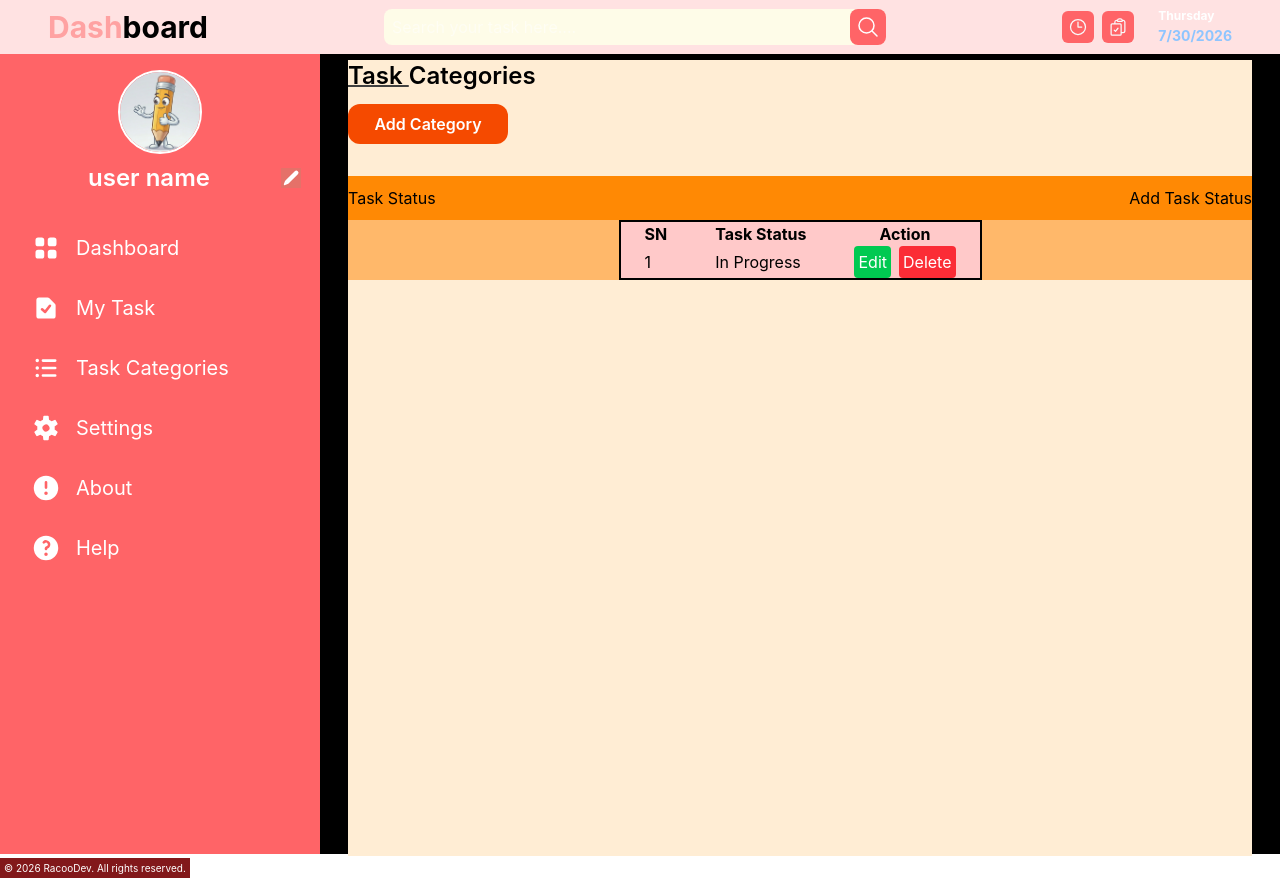
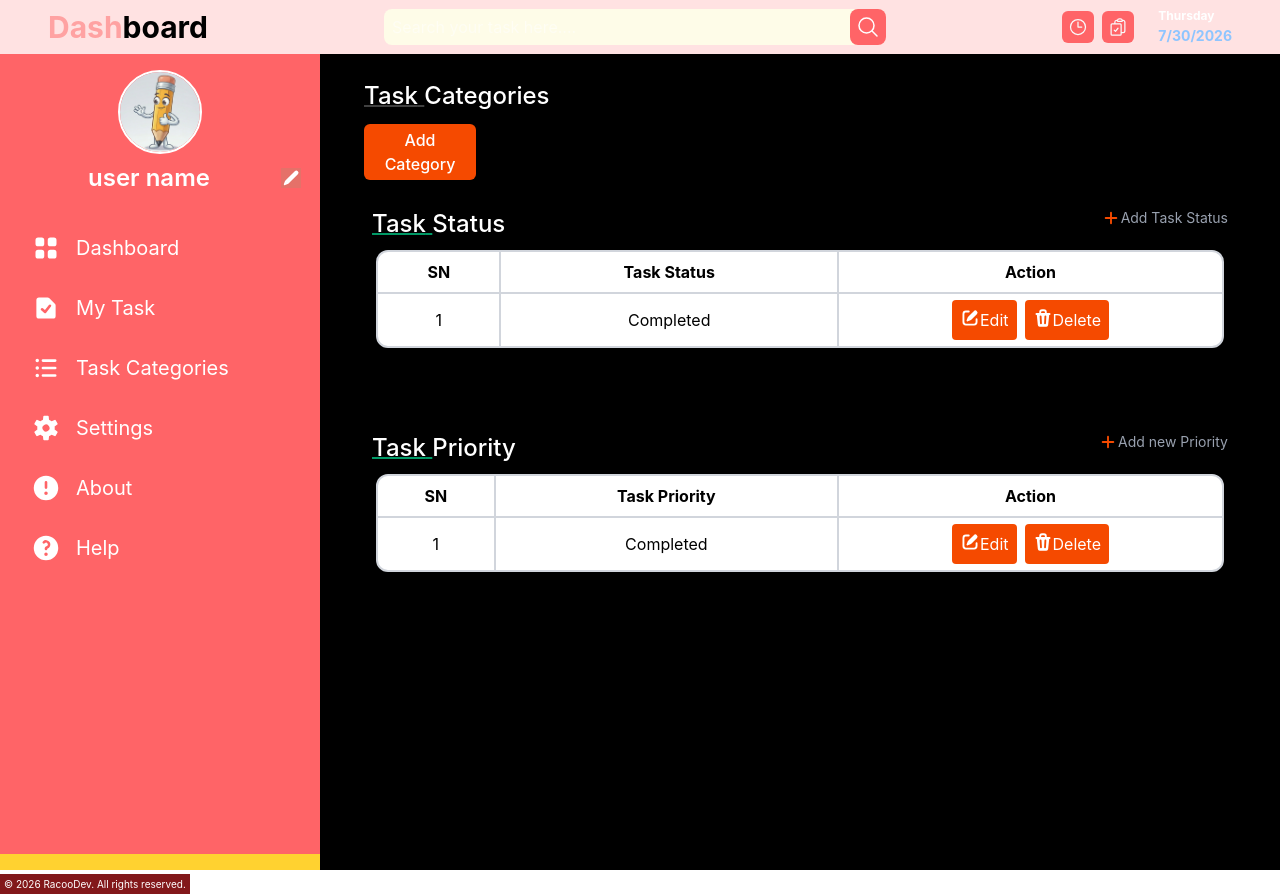
Before and after one commit to karinatuyuc/my-todo-list-React, a React (Vite) app: page / in a window 1280 px wide. Both pictures are taken after a click on the item "Task Categories". Built offline with nearby package versions, Linux system fonts and the light colour scheme.

Commit message:
style: add UI styling for TaskCategories components

```diff
--- a/src/componentes/TaskCategories.jsx
+++ b/src/componentes/TaskCategories.jsx
@@ -1,59 +1,127 @@
-import { DocumentArrowUpIcon } from "@heroicons/react/16/solid";
+import {
+  DocumentArrowUpIcon,
+  PlusIcon,
+  TrashIcon,
+  PencilSquareIcon,
+} from "@heroicons/react/16/solid";
 
-
-export function TaskStatus(){
+export function TaskStatus() { {/**Hijo */}
   return (
     <>
-        <table className="bg-red-200 border-2 rounded-sm">
-            <thead>
-                <tr className="px-2">
-                    <th className="px-6">SN</th>
-                    <th className="px-6">Task Status</th>
-                    <th className="px-6">Action</th>
+      <div className=" bg-white flex justify-center items-center mx-1 rounded-xl border-2 border-gray-300">
+        <table className="w-full text-center text-black">
+          <tr className="">
+            <th className="p-2 border-r-2 border-gray-300">SN</th>
+            <th className="p-2 border-l-2 border-gray-300">Task Status</th>
+            <th className="p-2 border-l-2 border-gray-300">Action</th>
           </tr>
-            </thead>
+          <tr className="border-t-2 border-gray-300">
+            <td className="border-r-2 border-gray-300">1</td>
+            <td className="border-r-2 border-gray-300">Completed</td>
 
-            <tbody>
-                <tr>
-                    <td className="px-6">1</td>
-                    <td className="px-6">In Progress</td>
-                    <td className="px-6">
-                        <button className="bg-green-500 text-white p-1 rounded">Edit</button>
-                        <button className="bg-red-500 text-white p-1 rounded ml-2">Delete</button>
+            <td className="text-black w-1/12 p-1.5 lg:w-96">
+              <div className="gap-2 flex justify-items-center justify-center text-white text-center">
+                <button className="bg-orange-600 flex p-1 rounded-sm lg:p-2">
+                  <PencilSquareIcon className="w-5 h-5" />
+                  Edit
+                </button>
+                <button className="bg-orange-600 flex p-1 rounded-sm lg:p-2">
+                  <TrashIcon className="w-5 h-5" />
+                  Delete
+                </button>
+              </div>
             </td>
           </tr>
-            </tbody>
-
-
         </table>
+      </div>
     </>
-    )
+  );
 }
 
+{/**Hijo */}
+export function TaskPriority() {
+  return (
+    <>
+      <div className=" bg-white flex justify-center items-center mx-1 rounded-xl border-2 border-gray-300">
+        <table className="w-full text-center text-black">
+          <tr className="">
+            <th className="p-2 border-r-2 border-gray-300">SN</th>
+            <th className="p-2 border-l-2 border-gray-300">Task Priority</th>
+            <th className="p-2 border-l-2 border-gray-300">Action</th>
+          </tr>
+          <tr className="border-t-2 border-gray-300">
+            <td className="border-r-2 border-gray-300">1</td>
+            <td className="border-r-2 border-gray-300">Completed</td>
+
+            <td className="text-black w-1/12 p-1.5 lg:w-96">
+              <div className="gap-2 flex justify-items-center justify-center text-white text-center">
+                <button className="bg-orange-600 flex p-1 rounded-sm lg:p-2">
+                  <PencilSquareIcon className="w-5 h-5" />
+                  Edit
+                </button>
+                <button className="bg-orange-600 flex p-1 rounded-sm lg:p-2">
+                  <TrashIcon className="w-5 h-5" />
+                  Delete
+                </button>
+              </div>
+            </td>
+          </tr>
+        </table>
+      </div>
+    </>
+  );
+}
+
+{/**Padre */}
 export function TaskCategories() {
   return (
     <>
-      <div className="bg-orange-100 h-full m-1 text-black">
-
-
-        <div className=" font-semibold flex flex-col gap-3 mb-8">
-          <div className="text-2xl">
+      <div className=" h-screen m-1 mt-2 text-white lg:p-4">
+        <div className=" font-medium flex flex-col gap-3 mb-8 lg:mb-0">
+          <div className="text-3xl lg:text-2xl">
             <span className="underline decoration-neutral-700 decoration-2">
-              Task {" "}
+              Task{" "}
             </span>
             Categories
           </div>
-          <button className="bg-orange-600 rounded-xl w-40 p-2 text-white">Add Category</button>
+          <button className="bg-orange-600 rounded-md w-32 p-2 text-white lg:p-1 lg:w-28">
+            Add Category
+          </button>
         </div>
 
-        <div className="bg-orange-400">
-          <div className="flex justify-between py-2.5">
-            <span>Task Status</span>
-            <button>Add Task Status</button>
+        <div className="min-h-[80vh] rounded-md p-2 lg:min-h-[70vh]">
+          <div className="py-2.5 mb-16">
+            <div className="flex justify-between py-2.5 text-2xl">
+              <div className="font-medium">
+                <span className="underline decoration-emerald-600 decoration-2">
+                  Task{" "}
+                </span>
+                Status
+              </div>
+              <button className="flex">
+                <PlusIcon className="h-5 w-5 text-orange-600" />
+                <span className="text-gray-400 text-sm">Add Task Status</span>
+              </button>
             </div>
 
-          <div className="bg-orange-300 flex flex-col justify-center items-center gap-2">
-            <TaskStatus/>
+            <TaskStatus />
+          </div>
+
+          <div>
+            <div className="flex justify-between py-2.5 text-2xl">
+              <div className="font-medium">
+                <span className="underline decoration-emerald-600 decoration-2">
+                  Task{" "}
+                </span>
+                Priority
+              </div>
+              <button className="flex">
+                <PlusIcon className="h-5 w-5 text-orange-600" />
+                <span className="text-gray-400 text-sm">Add new Priority</span>
+              </button>
+            </div>
+
+            <TaskPriority />
           </div>
         </div>
       </div>
```
Lines whose indentation alone changed are shown as unchanged.
